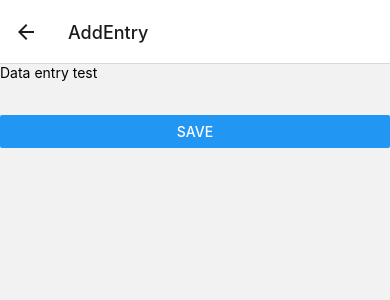
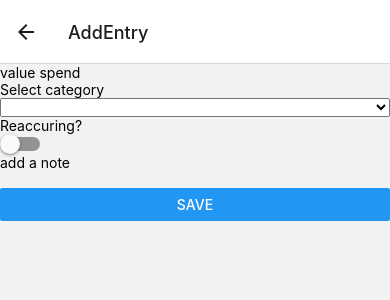
Before and after one commit to AijanaSchumann/spending-tracker, a React Native app: screen /AddEntry in a window 390 px wide. Shown: the top 300 px of the page. Built offline with nearby package versions, Linux system fonts and the light colour scheme.

Commit message:
Extend DataEntry view, add basic categories

```diff
--- a/package.json
+++ b/package.json
@@ -10,6 +10,8 @@
     "lint": "eslint . --ext .js,.jsx,.ts,.tsx"
   },
   "dependencies": {
+    "@react-native-community/datetimepicker": "^6.7.0",
+    "@react-native-picker/picker": "^2.4.8",
     "@react-navigation/native": "^6.0.13",
     "@react-navigation/native-stack": "^6.9.1",
     "@reduxjs/toolkit": "^1.9.0",
--- a/src/app/models/category.ts
+++ b/src/app/models/category.ts
@@ -2,5 +2,5 @@
 export interface Category{
     id: number,
     title: string,
-    note: string
+    note?: string
 }
--- a/src/app/models/entry.ts
+++ b/src/app/models/entry.ts
@@ -4,4 +4,6 @@ export interface Entry {
   value: number,
   note: string,
   date: string,
+  recurring: boolean,
+  interval?: string
 }
--- a/src/app/store/slices/categorySlice.ts
+++ b/src/app/store/slices/categorySlice.ts
@@ -6,7 +6,12 @@ export interface CategoryState{
 }
 
 const initialState : CategoryState ={
-    categories: []
+    categories: [
+      {id: 1, title:"Food"},
+      {id:2, title: "Accomodation"},
+      {id: 3, title: "Medicine"},
+      {id: 4, title: "Fun stuff"}
+    ]
 }
 
 export const categorySlice = createSlice({
--- a/src/app/views/DataEntry.tsx
+++ b/src/app/views/DataEntry.tsx
@@ -1,5 +1,7 @@
+import { Picker } from '@react-native-picker/picker';
+import { PrivateValueStore } from '@react-navigation/native';
 import React, { FC, useState } from 'react';
-import { Button, Text, TextInput } from 'react-native';
+import { Button, Switch, Text, TextInput } from 'react-native';
 import { Screen } from 'react-native-screens';
 import { useDispatch, useSelector } from 'react-redux';
 import { Entry } from '../models/entry';
@@ -7,40 +9,82 @@ import { add } from '../store/slices/entrySlice';
 import { RootState } from '../store/store';
 
 
-const DataEntry : FC = () => {
+const DataEntry: FC = () => {
 
   const [input, setInput] = useState("");
-    const [category, setCategory] = useState("");
+  const [categoryId, setCategory] = useState<number>();
   const [note, setNote] = useState("");
+  const [isRecurring, setRecurring] = useState(false);
+  const [interval, setInterval] = useState("monthly");
+  const [error, showError] = useState(false);
 
   const categories = useSelector((state: RootState) => state.categories.categories);
-    const entries = useSelector((state: RootState) => state.entries.entries);
 
   const dispatch = useDispatch();
 
-    const saveEntry = () =>{
+  const reset = () => {
+    setInput("");
+    setNote("");
+    setRecurring(false);
+    setCategory(undefined);
+  }
 
-        //check if value and category are set
+  const saveEntry = () => {
 
-        const newEntry : Entry = {
+    if (input.length === 0 || !categoryId) {
+      showError(true);
+    } else {
+
+      showError(false);
+      const newEntry: Entry = {
         note: note,
         value: Number(input),
         date: new Date().toUTCString(),
-           categoryId:1
+        categoryId: categoryId,
+        recurring: isRecurring,
+        interval: isRecurring ? interval : undefined
       };
 
       dispatch(add(newEntry));
-
+      reset();
+    }
   }
 
-    //TODO: get available categories from store
-     //get picker for category
-    //get picker for date/time (community packages?)
   return (
     <Screen>
-      <Text>Data entry test</Text>
-      <TextInput value={input} onChangeText={setInput} keyboardType="numeric"></TextInput>
-      <TextInput value={note} onChangeText={setNote} />
+      <TextInput placeholder='value spend' value={input} onChangeText={setInput} keyboardType="numeric"></TextInput>
+      {
+        error && input.length === 0 &&
+        <Text>Cannot be empty</Text>
+      }
+      <Text>Select category</Text>
+      <Picker selectedValue={categoryId} onValueChange={(itemValue, itemIndex) => setCategory(itemValue)}>
+      <Picker.Item label="" value={undefined} />
+        {
+          categories.map(category => {
+            return <Picker.Item label={category.title} value={category.id} />
+            }
+          )
+        }
+      </Picker>
+      {
+        error && !categoryId &&
+        <Text>Category must be selected</Text>
+      }
+
+      <Text>Reaccuring?</Text>
+      <Switch value={isRecurring} onValueChange={setRecurring} />
+      {
+        isRecurring &&
+        <Picker selectedValue={interval} onValueChange={(itemValue, itemIndex) => setInterval(itemValue)}>
+          <Picker.Item label="weekly" value={"weekly"} />
+          <Picker.Item label="monthly" value={"monthly"} />
+          <Picker.Item label="quarterly" value={"quarterly"} />
+          <Picker.Item label="yearly" value={"yearly"} />
+        </Picker>
+      }
+
+      <TextInput placeholder='add a note' multiline value={note} onChangeText={setNote} />
       <Button title='Save' onPress={saveEntry} />
     </Screen>)
 }
```
Also changed, not shown: 2 other files (tests, documents, lock files or other folders). Lines whose indentation alone changed are shown as unchanged.
